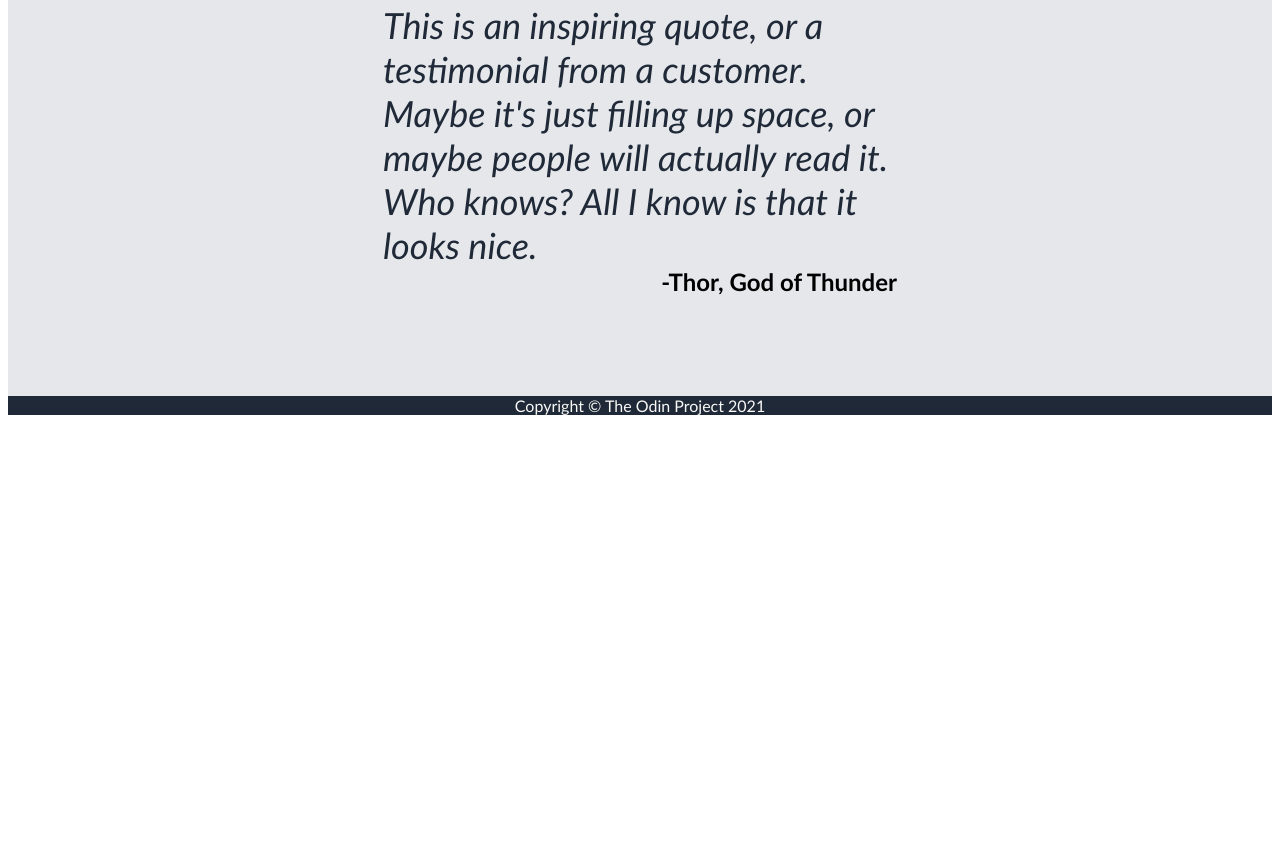
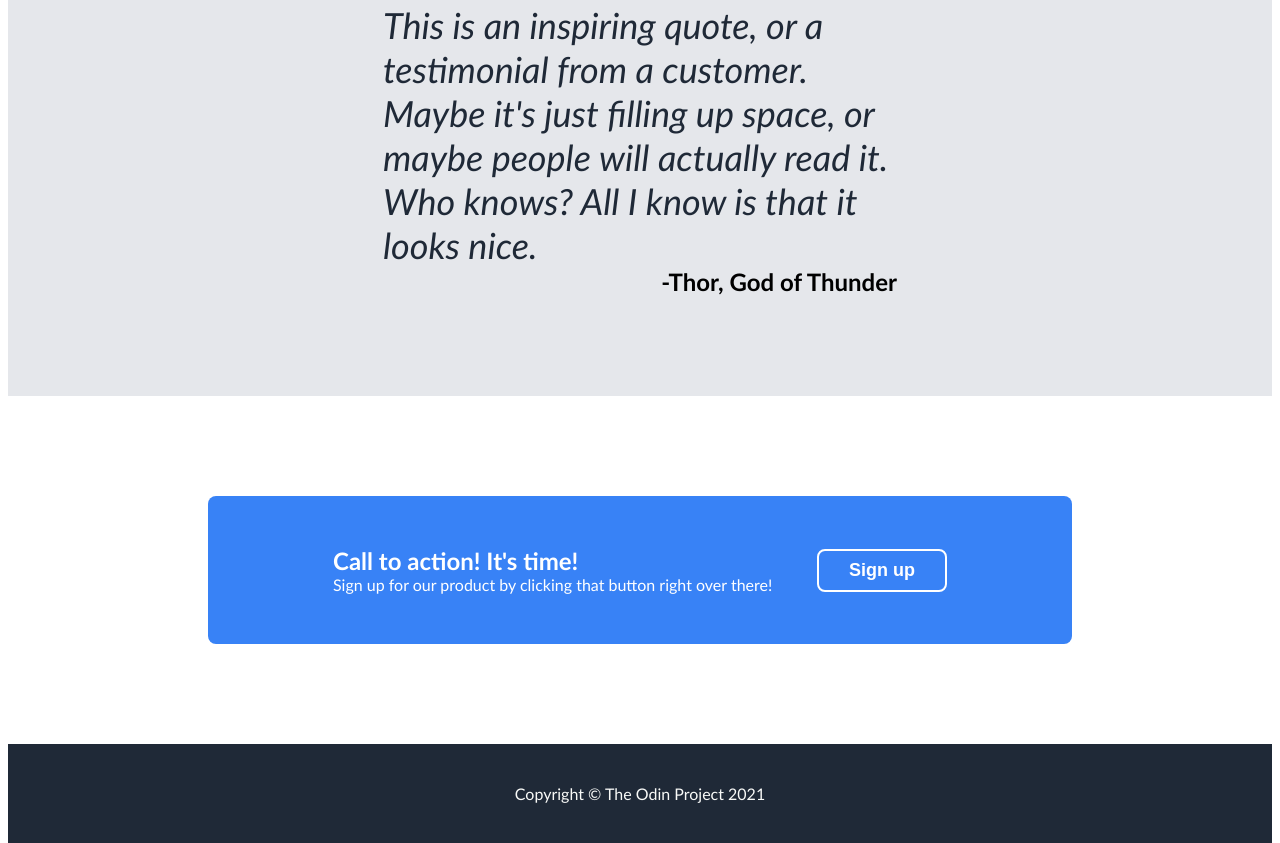
Before and after one commit to reycota/landing_page, a plain HTML site: page index.html in a window 1280 px wide. Shown: the part 1126-1969 px from the top of the page. Before the commit the page ends 1541 px from the top, so only its background shows below. Drawn offline with Linux system fonts and the light colour scheme.

Commit message:
I added a parent container to the call to action class and nested a blue container class to hold my container/class for the text, and the button. I thn styled the classes according to the image and information provided by the assignment, and I made some final styling adjustments to the footer element as well. The project is basically complete for this portion.

```diff
--- a/index.html
+++ b/index.html
@@ -58,7 +58,13 @@
     </section>
 
     <section class="call-to-action">
-
+        <div class="blue-container">
+            <div class="action-text">
+                <h2>Call to action! It's time!</h2>
+                <p>Sign up for our product by clicking that button right over there!</p>
+            </div>
+            <button>Sign up</button>
+        </div>
     </section>
 
     <footer>Copyright © The Odin Project 2021</footer>
--- a/style.css
+++ b/style.css
@@ -127,8 +127,46 @@ li a{
     font-weight: bolder;
     text-align: end;
 }
+.call-to-action{
+    display: flex;
+    flex: 1;
+    justify-content: center;
+    align-items: center;
+    color: white;
+    padding: 100px 200px;
+}
+.blue-container{
+    background-color: #3882f6;
+    display: flex;
+    justify-content: space-between;
+    align-items: center;
+    width: 750px;
+    padding:50px 125px;
+    border-radius: 8px;
+}
+.hero-text button{
+    padding: 9px 30px;
+    border: 1px;
+    border-radius: 8px;
+    background-color: #3882f6;
+    color: white;
+    font-size: 18px;
+    font-weight: bold;
+    margin-top: 12px;
+}
+.blue-container button{
+    padding: 9px 30px;
+    border: 2px solid white;
+    border-radius: 8px;
+    background-color: #3882f6;
+    color: white;
+    font-size: 18px;
+    font-weight: bold;
+}
+
 footer{
     text-align: center;
     background-color: #1f2937;
     color: #f9faf8;
+    padding: 40px 0;
 }
```
